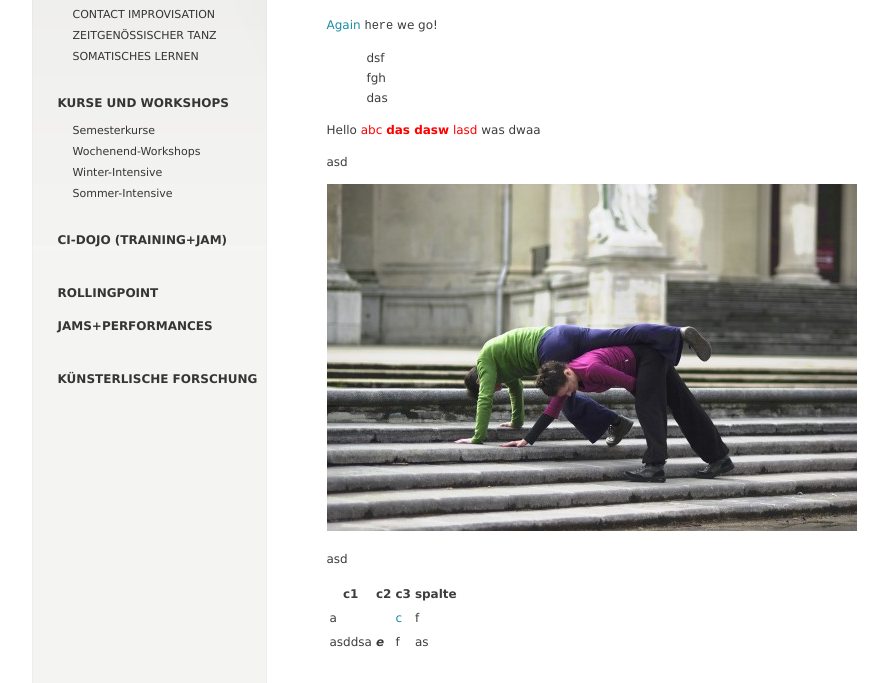
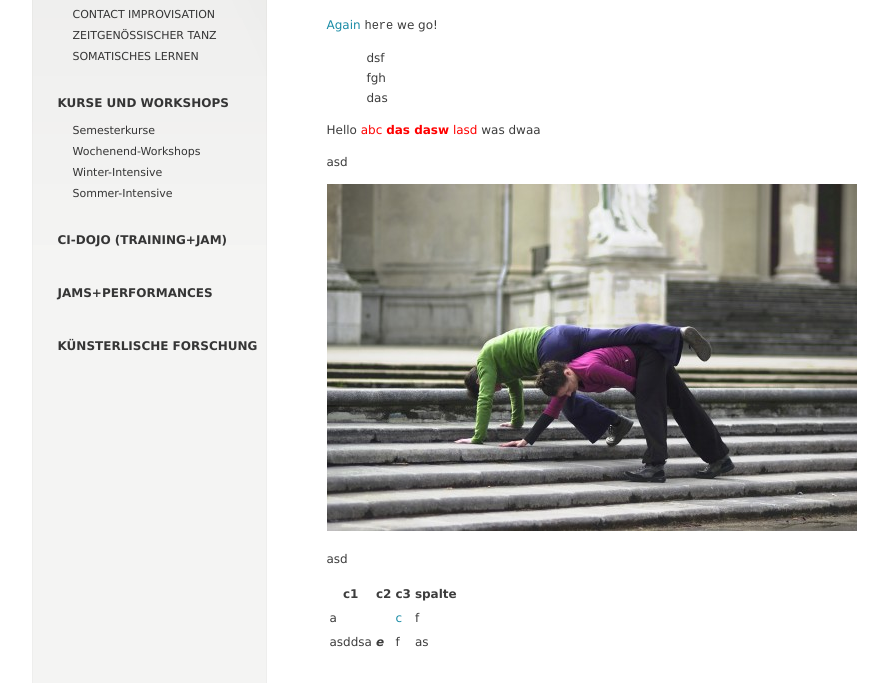
Before and after one commit to manulari/rollingpointat, a Jekyll site: the page built from _all_pages/syntax.md, in a window 1280 px wide, cut to the strip 217-900 px from the top of the page. Shown: the whole strip, without its empty margins (152-1040 px from the left). Built offline with Jekyll 4.4.1, drawn with Linux system fonts in a browser that asks for light colours.

Commit message:
Update Settings “nav”

```diff
--- a/_data/nav.yml
+++ b/_data/nav.yml
@@ -23,7 +23,7 @@ entries:
         path: /sommerintensive
   - title: CI-DOJO (TRAINING+JAM)
     path: /dojo
-  - title: ROLLINGPOINT JAMS+PERFORMANCES
+  - title: JAMS+PERFORMANCES
     path: /JAMS
   - title: KÜNSTERLISCHE FORSCHUNG
     path: /FORSCHUNG
```
